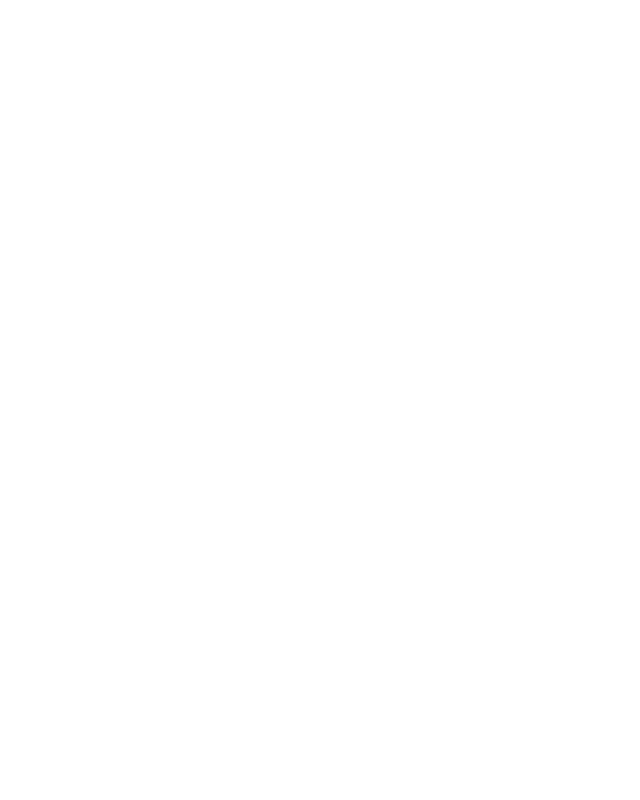
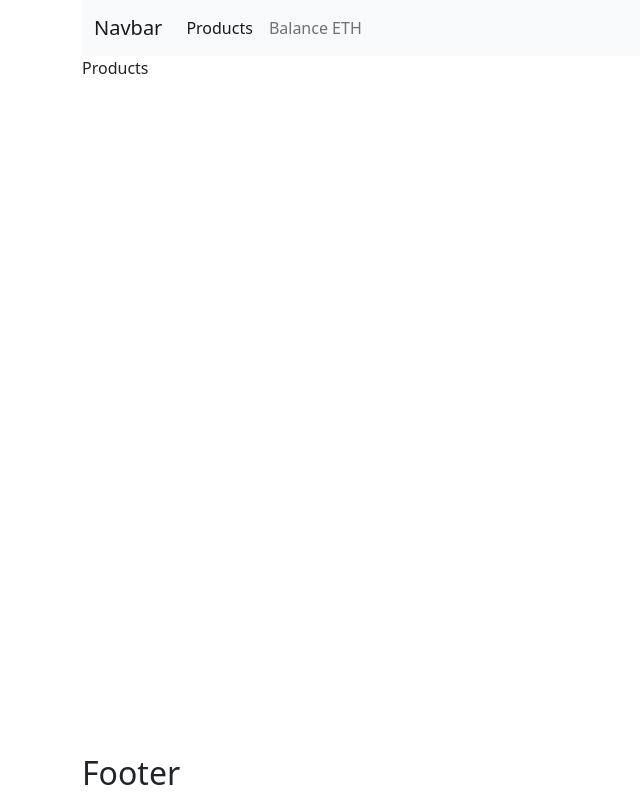
Before and after one commit to aadelop/react-metamask-shop, a React (Vite) app: page /products in a window 1280 px wide. Before the commit this address had no page. Shown: the whole page, without its empty margins (0-640 px from the left). Built offline with nearby package versions, Linux system fonts and the light colour scheme.

Commit message:
Added empty routes products and balance of our app

```diff
--- a/src/main.jsx
+++ b/src/main.jsx
@@ -9,6 +9,8 @@
     <BrowserRouter>
       <Routes>
         <Route path="/" element= {<Home></Home>}>
+          <Route path="/products" element={<span> Products </span>}></Route>
+          <Route path="/balance" element={<span> Balance </span>}></Route>
         </Route>
       </Routes>
     </BrowserRouter>
```
